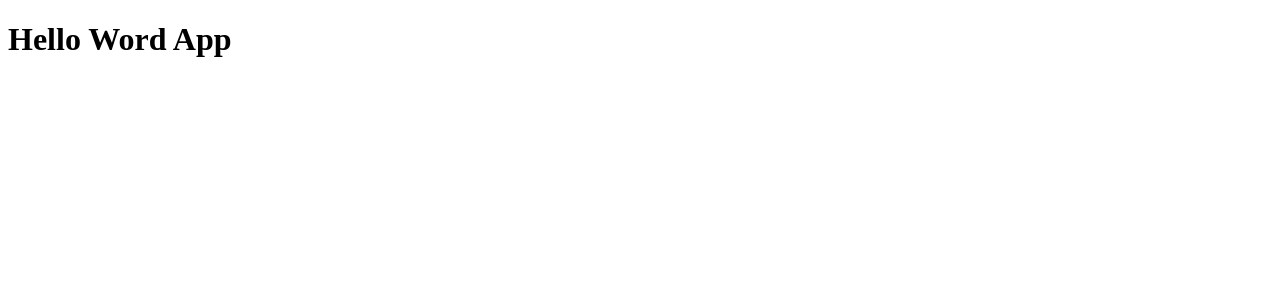
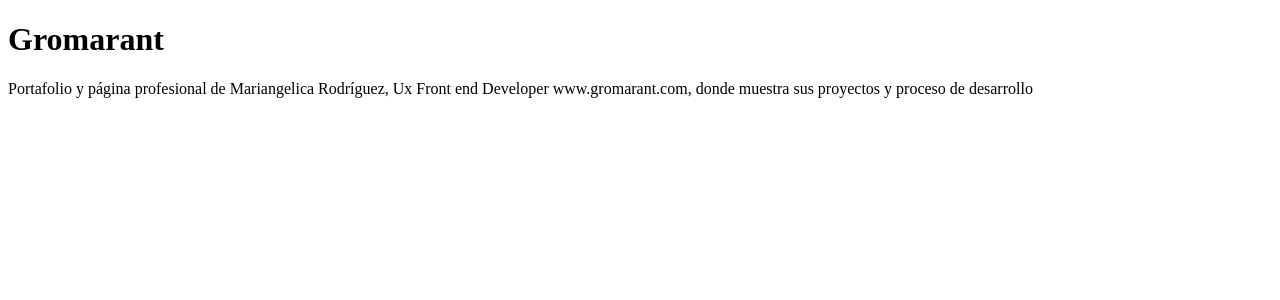
Before and after one commit to Gromarant/ReactCourse, a React (Vite) app in the folder 03-counter-app-vite/: page / in a window 1280 px wide. Shown: the top 300 px of the page. Built offline with nearby package versions, Linux system fonts and the light colour scheme.

Commit message:
Homework ( Create a component) + father nodes + fragments

```diff
--- /dev/null
+++ b/03-counter-app-vite/src/FirstApp.jsx
@@ -0,0 +1,8 @@
+export const FirstApp = () => {
+  return (
+    <>
+        <h1>Gromarant</h1>
+        <p>Portafolio y página profesional de Mariangelica Rodríguez, Ux Front end Developer www.gromarant.com, donde muestra sus proyectos y proceso de desarrollo</p>
+    </>
+  )
+}
--- a/03-counter-app-vite/src/main.jsx
+++ b/03-counter-app-vite/src/main.jsx
@@ -1,10 +1,11 @@
 import React from 'react';
 import ReactDOM from 'react-dom/client';
-import { HelloWordApp } from './HelloWordApp';
-
+import { FirstApp } from './FirstApp';
+// import { HelloWordApp } from './HelloWordApp';
 
 ReactDOM.createRoot( document.getElementById('root') ).render(
     <React.StrictMode>
-        <HelloWordApp />
+        {/* <HelloWordApp /> */}
+        <FirstApp />
     </React.StrictMode>
 );
```
